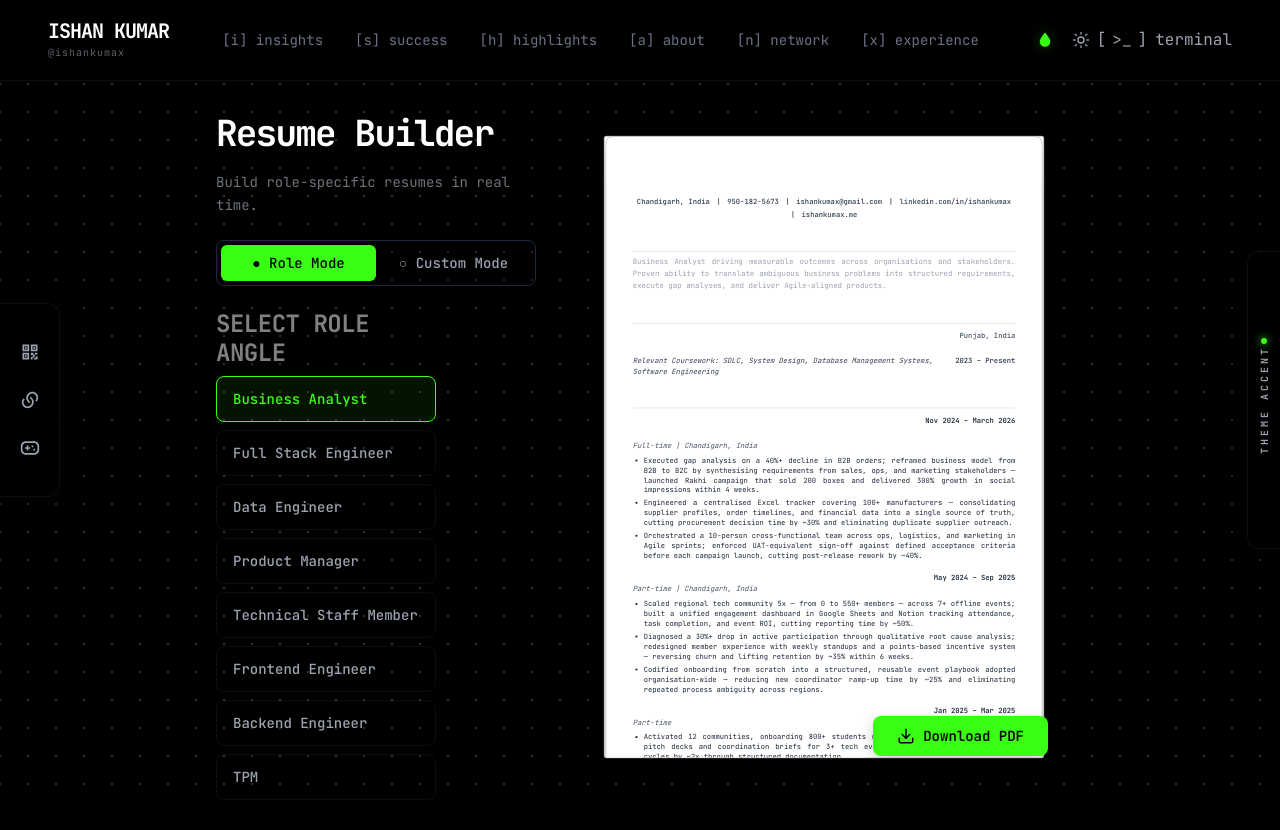
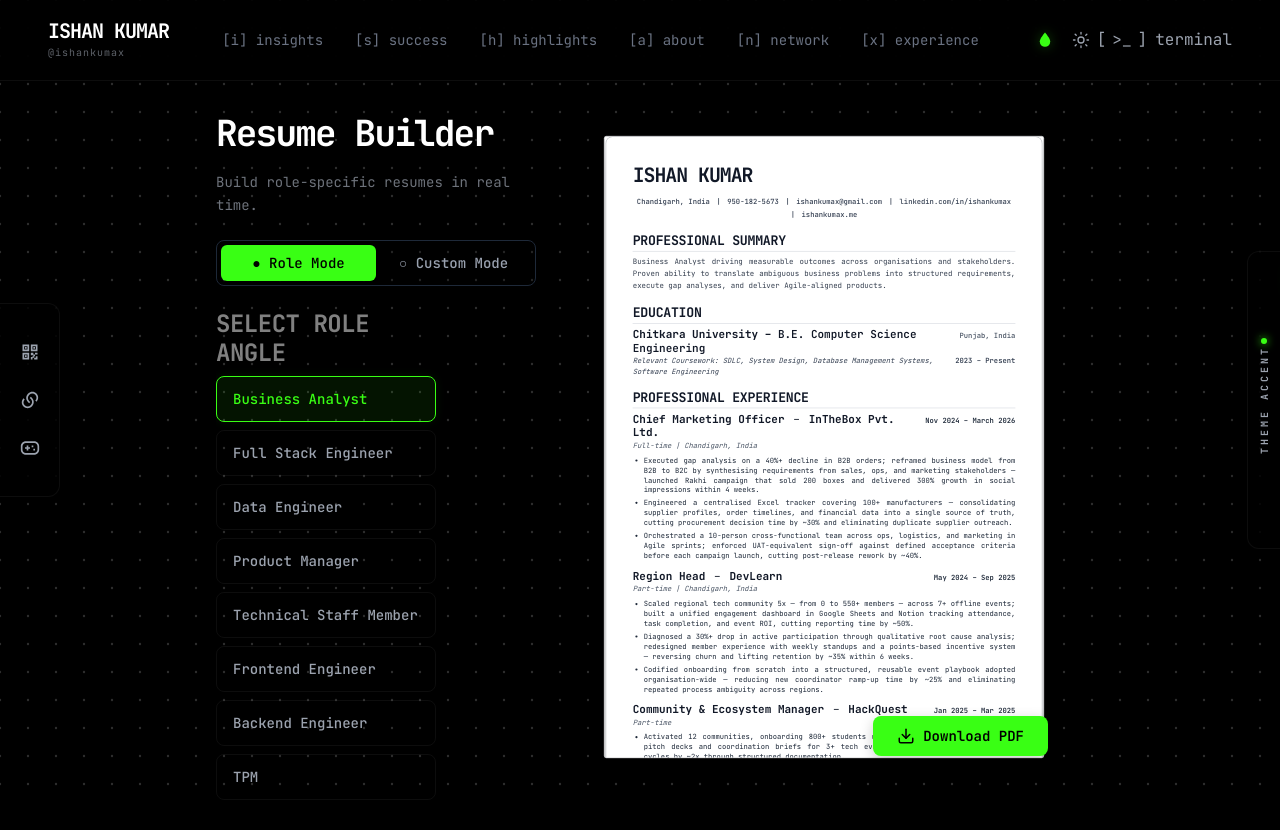
Before and after one commit to ishankumax/portfolio, a React (Vite) app: page /resume in a window 1280 px wide. Shown: the top 830 px of the page. Built offline with nearby package versions, Linux system fonts and the light colour scheme; no server answers; the database is empty.

Commit message:
fix: enforce dark ink on resume preview independent of global theme

```diff
--- a/src/components/resume/ResumePreview.jsx
+++ b/src/components/resume/ResumePreview.jsx
@@ -54,12 +54,16 @@ export default function ResumePreview({ resumeData, selectedRole, mode, customSe
   return (
     <div
       id="resume-pdf-container"
-      className="bg-white text-black p-8 sm:p-12 shadow-2xl rounded-xl mx-auto border relative overflow-hidden transition-all duration-200"
+      className="bg-white p-8 sm:p-12 shadow-2xl rounded-xl mx-auto border relative overflow-hidden transition-all duration-200"
       style={{
         width: '100%',
         maxWidth: '210mm', // A4 Width
         minHeight: '297mm', // A4 Height
-        borderColor: 'var(--border-card)'
+        borderColor: 'var(--border-card)',
+        '--text-primary': '#111827',     // Force dark ink for h1, h2, h3
+        '--text-secondary': '#374151',   // Force dark ink for p
+        '--text-muted': '#4b5563',       // Force dark ink for muted text
+        color: '#111827'                 // Default text color
       }}
     >
       {/* Header */}
```
